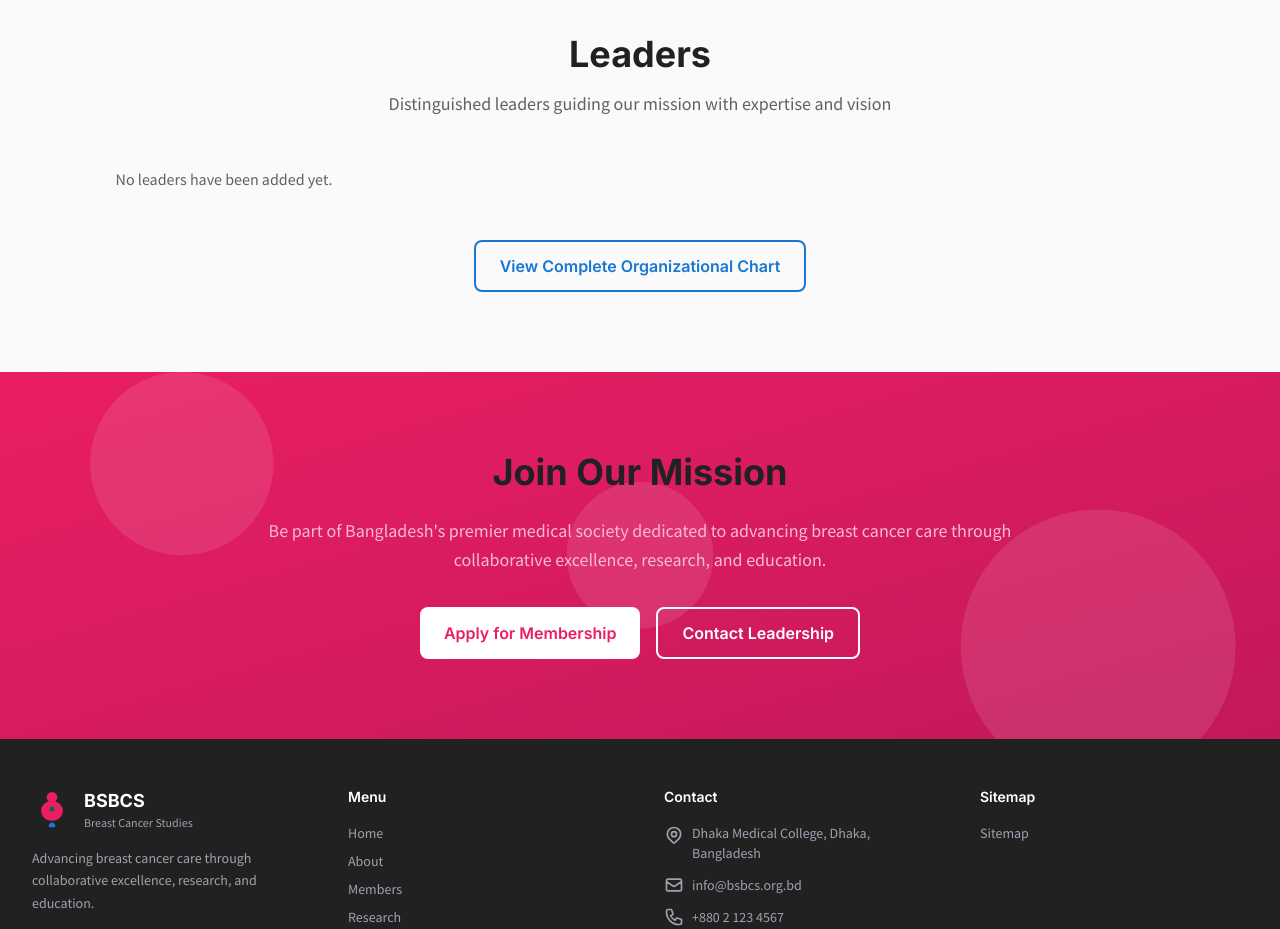
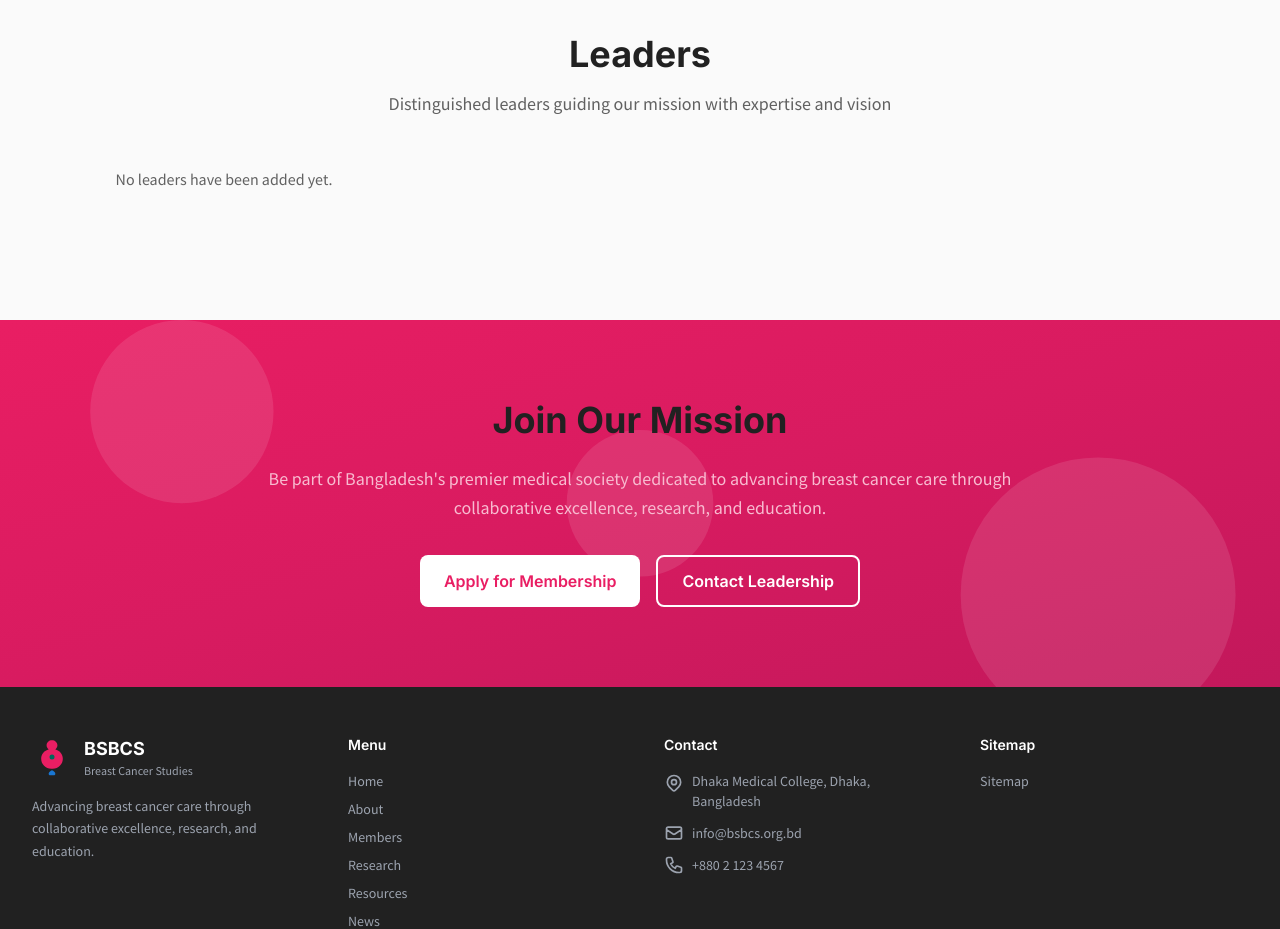
Before and after one commit to FKC117/bsbcs_website, a Django app: page /about/ in a window 1280 px wide. Shown: the part 675-1604 px from the top of the page. Run offline with Django 5.2, Linux system fonts and the light colour scheme; data that the repository does not hold is empty; some libraries are stand-ins or nearby versions; some web fonts are replaced.

Commit message:
Functional restore point

```diff
--- a/bsbcs/templates/pages/about.html
+++ b/bsbcs/templates/pages/about.html
@@ -272,11 +272,6 @@
                     <p class="text-center text-text-secondary">No leaders have been added yet.</p>
                 {% endfor %}
             </div>
-
-            <!-- View Full Board Button -->
-            <div class="text-center">
-                <button class="btn-outline">View Complete Organizational Chart</button>
-            </div>
         </div>
     </section>
 
```
